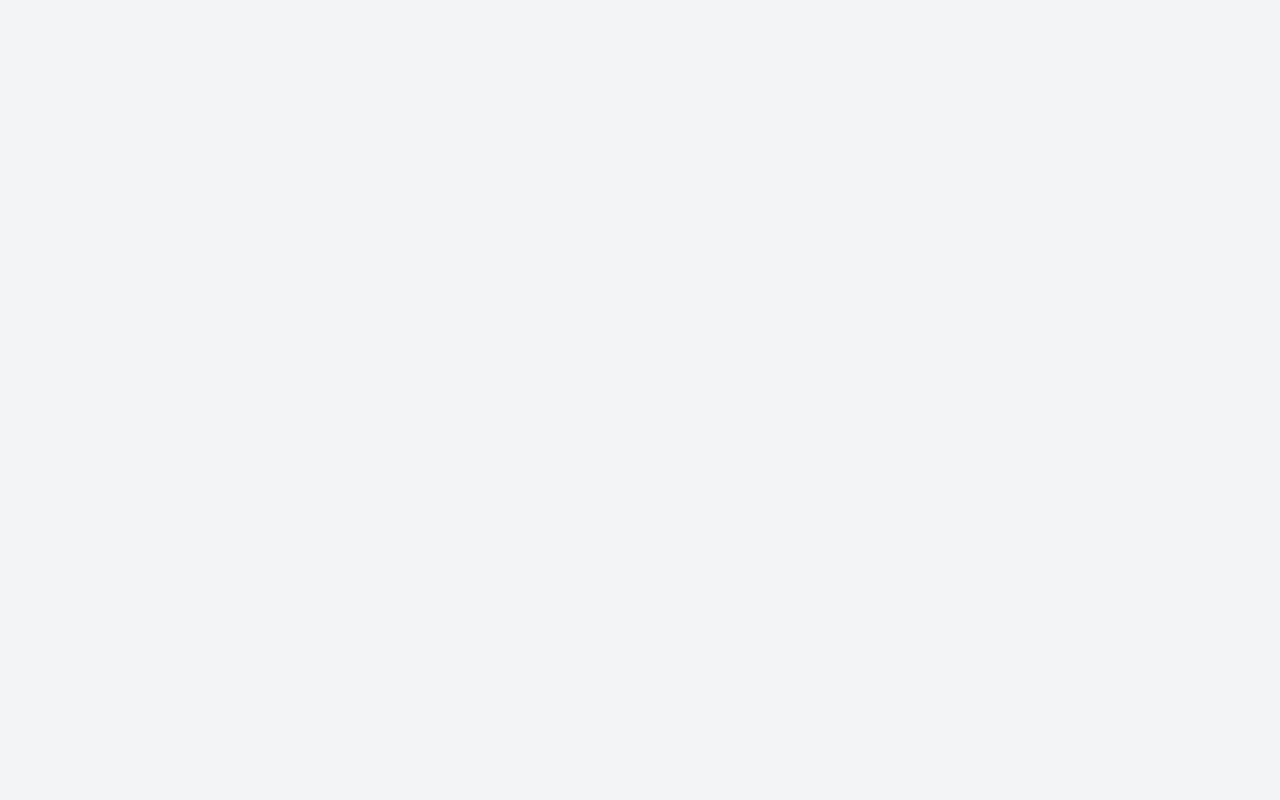
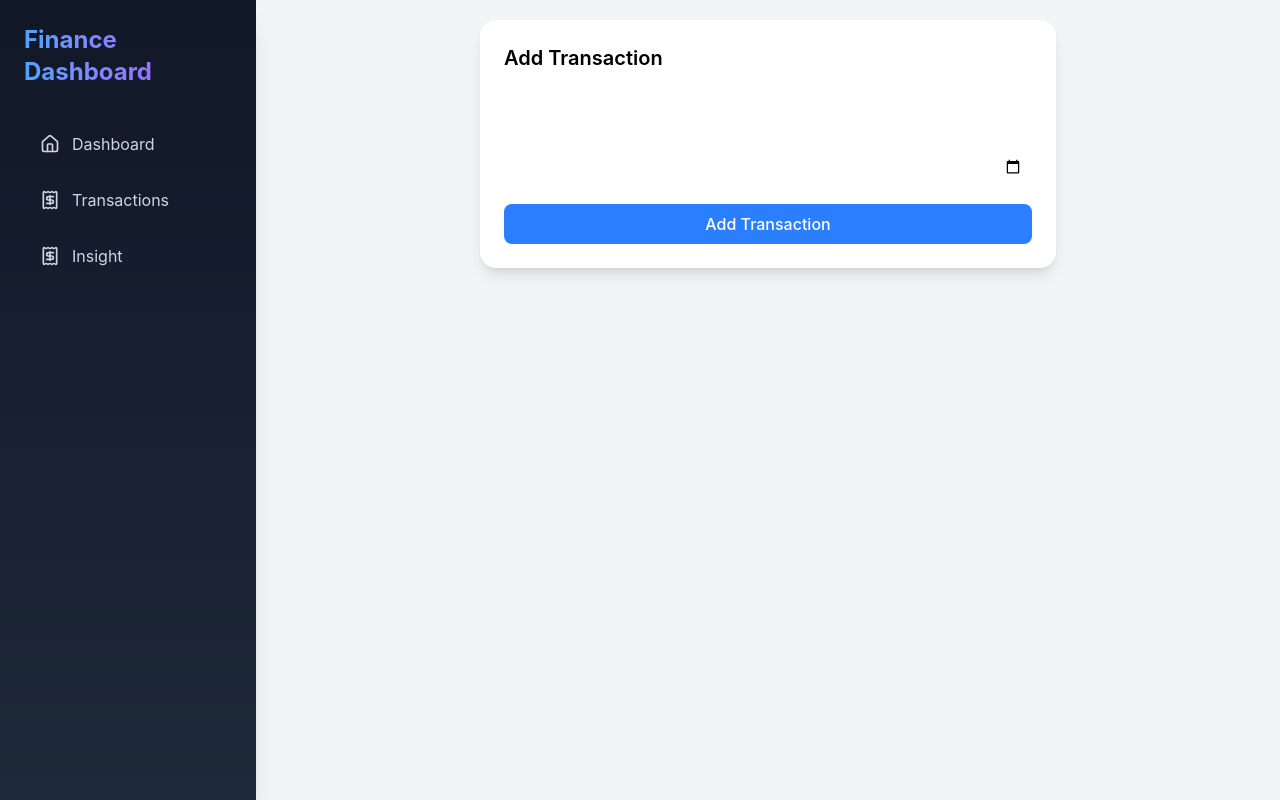
Before and after one commit to SY53-56/Finance-Dashboard, a React (Vite) app: page /add in a window 1280 px wide. Before the commit this address had no page. Built offline with nearby package versions, Linux system fonts and the light colour scheme.

Commit message:
feat: insightpage and add transaction page

```diff
--- a/src/App.jsx
+++ b/src/App.jsx
@@ -3,6 +3,8 @@ import './App.css'
 import Home from './pages/Home'
 import Transactions from './pages/Transactions'
 import Layout from './Layout'
+import AddTransaction from './pages/AddTransaction'
+import Insights from './pages/Insights'
 
 function App() {
   return (
@@ -11,6 +13,8 @@ function App() {
         <Route path="/" element={<Layout />}>
           <Route index element={<Home />} />
           <Route path="transactions" element={<Transactions />} />
+          <Route  path="add" element={<AddTransaction/>}/>
+          <Route path='insight' element={<Insights/>}/>
         </Route>
       </Routes>
     </BrowserRouter>
--- a/src/Layout.jsx
+++ b/src/Layout.jsx
@@ -1,10 +1,15 @@
-import React, { useState } from 'react'
+import React, { useEffect, useState } from 'react'
 import AsideBar from './components/AsideBar'
-import { Outlet } from 'react-router-dom'
+import { Outlet, useLocation } from 'react-router-dom'
 
 export default function Layout() {
   const [open, setOpen] = useState(false)
-
+  const loaction = useLocation()
+ useEffect(()=>{
+  if(loaction.pathname){
+    setOpen(false)
+  }
+ },[loaction.pathname])
   return (
     <div className="flex min-h-screen bg-gray-100 dark:bg-gray-900">
 
--- a/src/components/AsideBar.jsx
+++ b/src/components/AsideBar.jsx
@@ -1,11 +1,12 @@
 import React from 'react'
 import { Link, useLocation } from 'react-router-dom'
-import { Home, Receipt, Moon, Sun } from 'lucide-react'
+import { Home, Receipt, Moon, Sun, FormIcon } from 'lucide-react'
 import { useContext } from 'react'
 import { ThemeContext } from '../context/ThemeContext'
+import { AppContext } from '../context/AppContext'
 
 export default function AsideBar() {
-
+   const {role} = useContext(AppContext)
   return (
     <aside className="w-64 min-h-screen bg-gradient-to-b from-gray-900 to-gray-800 text-white p-6 shadow-xl">
       <div className="flex justify-between items-center mb-8">
@@ -38,6 +39,24 @@ export default function AsideBar() {
           <Receipt className="w-5 h-5" />
           Transactions
         </Link>
+     {role ==="admin" &&   <Link  className={`flex items-center gap-3 px-4 py-3 rounded-lg transition-all duration-200 ${
+            location.pathname === '/add'
+              ? 'bg-blue-600 text-white shadow-md'
+              : 'hover:bg-gray-700 text-gray-300 hover:text-white'
+          }`} to="add"> <FormIcon/>
+        AddTransaction
+        </Link>}
+         <Link
+          to="/insight"
+          className={`flex items-center gap-3 px-4 py-3 rounded-lg transition-all duration-200 ${
+            location.pathname === '/insight'
+              ? 'bg-blue-600 text-white shadow-md'
+              : 'hover:bg-gray-700 text-gray-300 hover:text-white'
+          }`}
+        >
+          <Receipt className="w-5 h-5" />
+          Insight
+        </Link>
       </div>
     </aside>
   )
--- a/src/components/RoleSwitcher.jsx
+++ b/src/components/RoleSwitcher.jsx
@@ -1,5 +1,6 @@
 import { useContext } from "react";
 import { AppContext } from "../context/AppContext";
+import { Link } from "react-router-dom";
 
 function RoleSwitcher() {
   const { role, setRole } = useContext(AppContext);
@@ -8,10 +9,10 @@ function RoleSwitcher() {
     <select
       value={role}
       onChange={(e) => setRole(e.target.value)}
-      className="px-3 py-2 bg-white dark:bg-gray-700 border border-gray-300 dark:border-gray-600 rounded-lg text-sm focus:outline-none focus:ring-2 focus:ring-blue-500 dark:text-white"
+      className="px-3 cursor-pointer py-2 bg-white dark:bg-gray-700 border border-gray-300 dark:border-gray-600 rounded-lg text-sm focus:outline-none focus:ring-2 focus:ring-blue-500 dark:text-white"
     >
       <option value="viewer">👁️ Viewer</option>
-      <option value="admin">⚙️ Admin</option>
+      <option value="admin"><Link to='/add'>⚙️ Admin</Link></option>
     </select>
   );
 }
--- a/src/context/AppContext.jsx
+++ b/src/context/AppContext.jsx
@@ -1,18 +1,42 @@
-import { createContext, useState } from "react";
+import { createContext, useState, useEffect } from "react";
 import { transactionsData } from "../data/data";
 
+export const AppContext = createContext();
 
- export const AppContext = createContext()
+export const AppContextProvider = ({ children }) => {
 
+  // ✅ Load from localStorage OR fallback to data.js
+  const [transactions, setTransactions] = useState(() => {
+    const saved = localStorage.getItem("transactions");
+    return saved ? JSON.parse(saved) : transactionsData;
+  });
 
- export const AppContextProvider = ({children})=>{
-    const [transactions, setTransactions] = useState(transactionsData)
-    const [role ,setRole] = useState("viewer")
+  // ✅ Role
+  const [role, setRole] = useState("viewer");
 
-        return(
- <AppContext.Provider value={{transactions, setTransactions , role, setRole}}>
-{children}
- </AppContext.Provider>
-        )
+  // ✅ Add Transaction
+  const addTransaction = (newTransaction) => {
+    if (role !== "admin") return; // सुरक्षा (important)
 
-}
+    setTransactions((prev) => [...prev, newTransaction]);
+  };
+
+  // ✅ Save to localStorage
+  useEffect(() => {
+    localStorage.setItem("transactions", JSON.stringify(transactions));
+  }, [transactions]);
+
+  return (
+    <AppContext.Provider
+      value={{
+        transactions,
+        setTransactions,
+        addTransaction,
+        role,
+        setRole,
+      }}
+    >
+      {children}
+    </AppContext.Provider>
+  );
+};
--- /dev/null
+++ b/src/pages/AddTransaction.jsx
@@ -0,0 +1,114 @@
+import { useState, useContext } from "react";
+import { AppContext } from "../context/AppContext";
+import { useNavigate } from "react-router-dom";
+
+function AddTransaction() {
+  const { addTransaction } = useContext(AppContext);
+const navigate =useNavigate()
+  const [form, setForm] = useState({
+    amount: "",
+    category: "",
+    type: "expense",
+    date: "",
+  });
+
+  const handleChange = (e) => {
+    setForm({ ...form, [e.target.name]: e.target.value });
+  };
+
+  const handleSubmit = (e) => {
+    e.preventDefault();
+
+    const newTransaction = {
+      ...form,
+      amount: Number(form.amount),
+      id: Date.now(),
+    };
+
+    addTransaction(newTransaction);
+
+    setForm({
+      amount: "",
+      category: "",
+      type: "expense",
+      date: "",
+    });
+
+  navigate("/")
+  };
+
+  return (
+   <main>
+     <div className="w-full max-w-xl mx-auto bg-white dark:bg-gray-800 p-5 sm:p-6 rounded-2xl shadow-lg">
+
+      {/* Title */}
+      <h2 className="text-lg sm:text-xl font-semibold mb-4 dark:text-white">
+        Add Transaction
+      </h2>
+
+      {/* Form */}
+      <form onSubmit={handleSubmit} className="space-y-4">
+
+        {/* Row 1 */}
+        <div className="grid grid-cols-1 text-white sm:grid-cols-2 gap-4">
+          {/* Amount */}
+          <input
+            type="number"
+            name="amount"
+            placeholder="Amount"
+            value={form.amount}
+            onChange={handleChange}
+            className="w-full p-2 border rounded-lg focus:ring-2 focus:ring-blue-400 outline-none"
+            required
+          />
+
+          {/* Category */}
+          <input
+            type="text"
+            name="category"
+            placeholder="Category"
+            value={form.category}
+            onChange={handleChange}
+            className="w-full p-2 border rounded-lg focus:ring-2 focus:ring-blue-400 outline-none"
+            required
+          />
+        </div>
+
+        {/* Row 2 */}
+        <div className="grid text-white grid-cols-1 sm:grid-cols-2 gap-4">
+          {/* Type */}
+          <select
+            name="type"
+            value={form.type}
+            onChange={handleChange}
+            className="w-full p-2 border rounded-lg focus:ring-2 focus:ring-blue-400 outline-none"
+          >
+            <option value="expense">Expense</option>
+            <option value="income">Income</option>
+          </select>
+
+          {/* Date */}
+          <input
+            type="date"
+            name="date"
+            value={form.date}
+            onChange={handleChange}
+            className="w-full p-2 border rounded-lg focus:ring-2 focus:ring-blue-400 outline-none"
+            required
+          />
+        </div>
+
+        {/* Button */}
+        <button
+          type="submit"
+          className="w-full bg-blue-500 hover:bg-blue-600 text-white py-2 rounded-lg font-medium transition"
+        >
+          Add Transaction
+        </button>
+      </form>
+    </div>
+   </main>
+  );
+}
+
+export default AddTransaction;
--- /dev/null
+++ b/src/pages/Insights.jsx
@@ -0,0 +1,56 @@
+function Insights() {
+  return (
+    <div className="w-full px-4 sm:px-6 lg:px-8 mt-6">
+
+      {/* Title */}
+      <h2 className="text-3xl font-bold text-white  sm:text-2xl lg:text-4xl mb-4">
+        Insights
+      </h2>
+
+      {/* Grid Layout */}
+      <div className="grid grid-cols-1 sm:grid-cols-2 lg:grid-cols-3 gap-4">
+
+        {/* Card 1 */}
+        <div className="bg-white dark:bg-gray-800 p-4 rounded-2xl shadow-md">
+          <h3 className="text-gray-500 text-xl">Highest Spending</h3>
+          <p className="text-lg font-bold mt-2">Shopping</p>
+          <p className="text-red-500 text-sm">₹4300</p>
+        </div>
+
+        {/* Card 2 */}
+        <div className="bg-white dark:bg-gray-800 p-4 rounded-2xl shadow-md">
+          <h3 className="text-gray-500 text-xl">Monthly Summary</h3>
+          <p className="text-sm mt-2">Feb: +₹4300</p>
+          <p className="text-sm">Mar: +₹4500</p>
+        </div>
+
+        {/* Card 3 */}
+        <div className="bg-white dark:bg-gray-800 p-4 rounded-2xl shadow-md">
+          <h3 className="text-gray-500 text-xl">Savings</h3>
+          <p className="text-lg font-bold text-green-500 mt-2">
+            ₹4300
+          </p>
+        </div>
+
+        {/* Card 4 */}
+        <div className="bg-white dark:bg-gray-800 p-4 rounded-2xl shadow-md">
+          <h3 className="text-gray-500 text-xl">This Month Expense</h3>
+          <p className="text-lg font-bold text-red-500 mt-2">
+            ₹5400
+          </p>
+        </div>
+
+        {/* Card 5 */}
+        <div className="bg-white dark:bg-gray-800 p-4 rounded-2xl shadow-md col-span-1 sm:col-span-2 lg:col-span-1">
+          <h3 className="text-gray-500 text-xl">Warning</h3>
+          <p className="text-yellow-500 mt-2 text-sm">
+            ⚠️ Spending is high this month
+          </p>
+        </div>
+
+      </div>
+    </div>
+  );
+}
+
+export default Insights;
```
Also changed, not shown: src/components/InsightBox.jsx (added).
